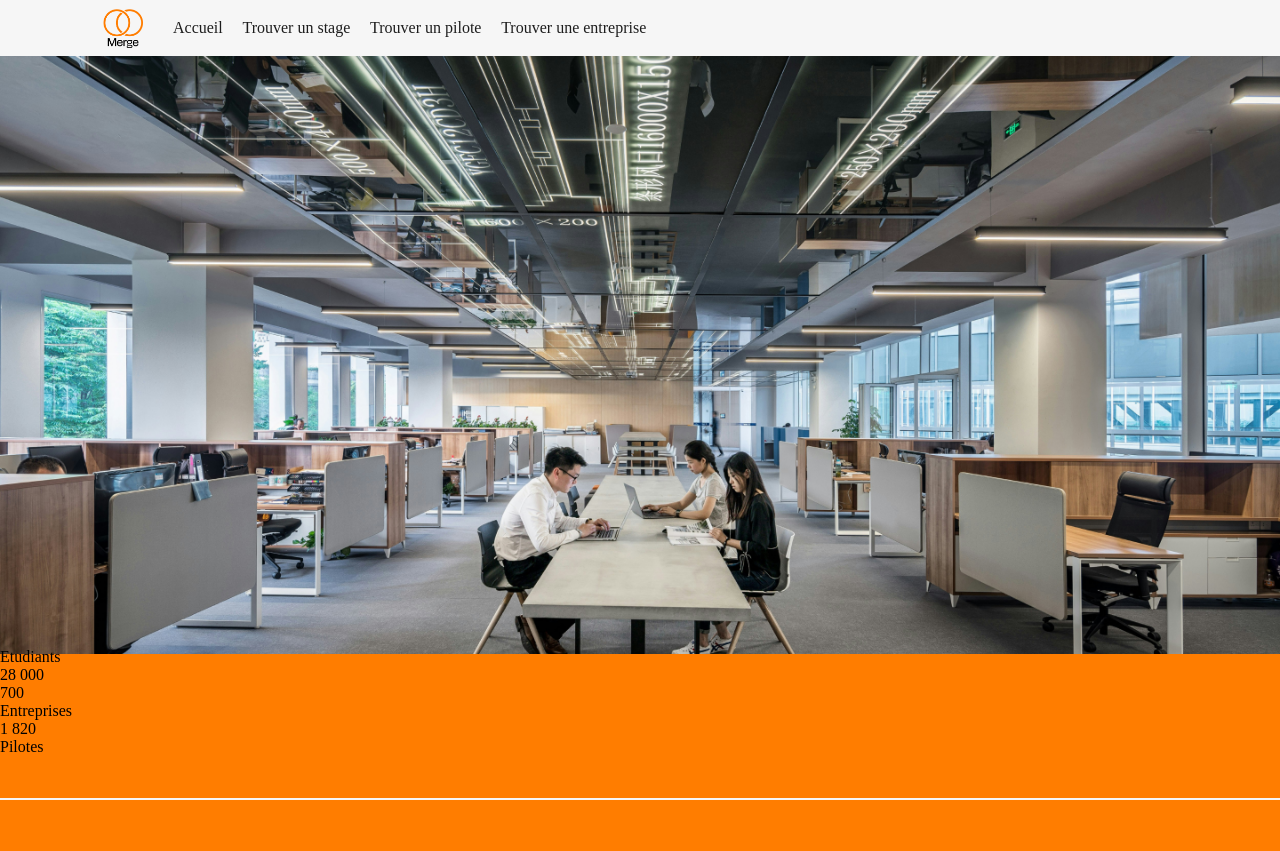
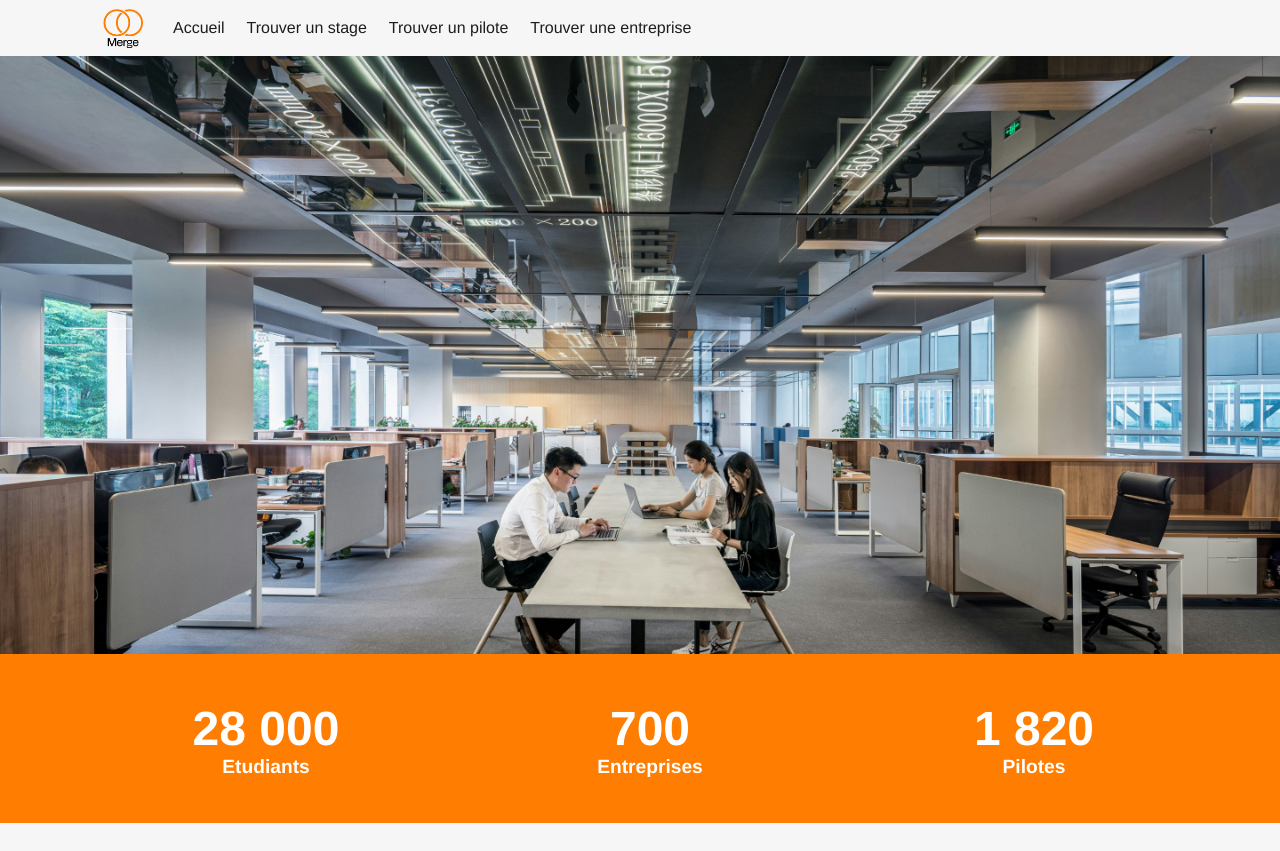
Before and after one commit to RobinNoiret/CESI_CPIA2_WEB-MERGE_WEBSITE, a PHP site: page / in a window 1280 px wide. Before the commit the page ends 800 px from the top, so only its background shows below. Run offline with PHP 8.4, Linux system fonts and the light colour scheme.

Commit message:
Mise en forme de la partie stats + police d'écriture

```diff
--- a/SITE/CSS/style.css
+++ b/SITE/CSS/style.css
@@ -1,7 +1,6 @@
 /*____________________________________________________________________________________________________________*/
 /*                                              VARIABLES                                                     */
 /*____________________________________________________________________________________________________________*/
-
 html
 {
 
@@ -20,6 +19,8 @@
 Définition du gradient :
 linear-gradient(to right, var(--gradient-color1), var(--gradient-color2), var(--gradient-color3));
 */
+
+font-family: 'helvetica';
 }
 
 body
@@ -89,12 +90,64 @@
 
 .landing-stats
 {
+    --stat-block-heigh: 100%;
+    --stat-block-wigth: 30%;
+    --stat-block-top: 75%;
+    --stat-block-left:20%;
+    --block-translate-l: -50%;
+    --block-translate-r: -50%; /*=-(stat-block-top)+20%*/
+
     width: 100%;
     height: 150px;
 
-    margin-top: -10px;
+    color: white;
+
+    margin-top: -5px;
 
     background-color: var(--orange-action);
+    display: flex;
+    padding: 10px;
+}
+
+.stats-block{
+    display: block;
+    text-align: center;
+    font-weight: bold;
+}
+
+.stats-number {
+    font-size: 3em;
+}
+
+.stats-text {
+    font-size: 1.2rem;
+}
+
+#stats-students {
+    position: relative;
+    height: var(--stat-block-heigh);
+    width: var(--stat-block-wigth);
+    top: var(--stat-block-top);
+    left: var(--stat-block-left);
+    transform: translate(var(--block-translate-l),var(--block-translate-r));
+}
+
+#stats-companies {
+    position: relative;
+    height:var(--stat-block-heigh);
+    width: var(--stat-block-wigth);
+    top: var(--stat-block-top);
+    left: var(--stat-block-left);
+    transform: translate(var(--block-translate-l), var(--block-translate-r));
+}
+
+#stats-pilotes {
+    position: relative;
+    height: var(--stat-block-heigh);
+    width: var(--stat-block-wigth);
+    top: var(--stat-block-top);
+    left: var(--stat-block-left);
+    transform: translate(var(--block-translate-l), var(--block-translate-r));
 }
 
 /* To DO List :
--- a/SITE/index.html
+++ b/SITE/index.html
@@ -33,17 +33,17 @@
         <!-- ____________________________________________ Bloc stats ____________________________________________ -->
 
         <div class="landing-stats">
-            <div class="stats-students">
+            <div class="stats-block" id="stats-students">
+                <div class="stats-number">28 000</div>
                 <div class="stats-text">Etudiants</div>
-                <div class="stats-number">28 000</div>
             </div>
 
-            <div class="stats-companies">
+            <div class="stats-block" id="stats-companies">
                 <div class="stats-number">700</div>
                 <div class="stats-text">Entreprises</div>
             </div>
 
-            <div class="stats-pilotes">
+            <div class="stats-block" id="stats-pilotes">
                 <div class="stats-number">1 820</div>
                 <div class="stats-text">Pilotes</div>
             </div>
```
